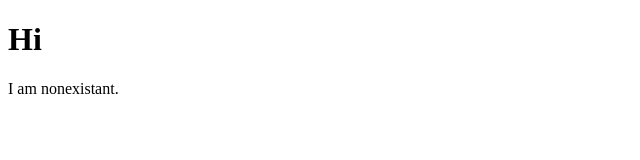
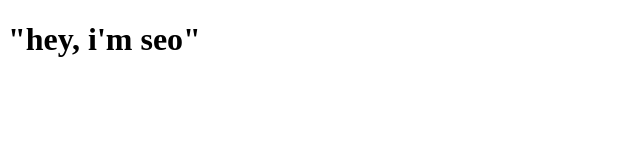
Before and after one commit to v0calize/v0calize.github.io, a plain HTML site: page index.html in a window 1280 px wide. Shown: the whole page, without its empty margins (0-640 px from the left). Drawn offline with Linux system fonts and the light colour scheme.

Commit message:
Update index.html

```diff
--- a/index.html
+++ b/index.html
@@ -1,7 +1,6 @@
 <!DOCTYPE html>
 <html>
-<body>
-<h1>Hi</h1>
-<p>I am nonexistant.</p>
-</body>
+  <body>
+    <h1>"hey, i'm seo"</h1>
+  </body>
 </html>
```
